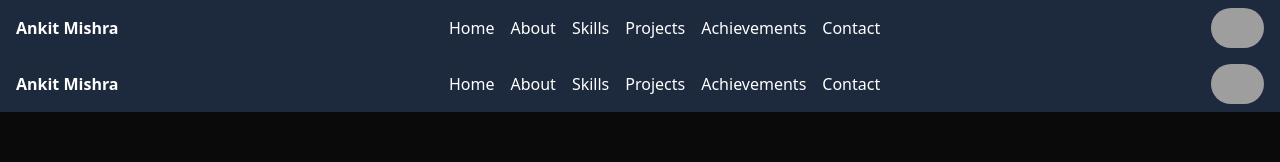
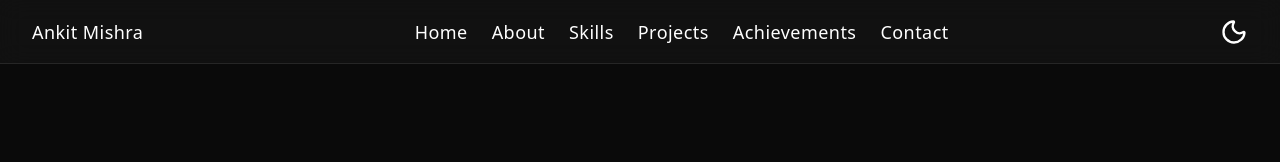
Before and after one commit to dev-ankit-mishra/Portfolio-Website, a React (Vite) app in the folder client/: page / in a window 1280 px wide. Shown: the top 162 px of the page. Built offline with nearby package versions, Linux system fonts and the light colour scheme; grey boxes are pictures that could not be loaded.

Commit message:
Updated the design of navbar

```diff
--- a/client/package.json
+++ b/client/package.json
@@ -11,6 +11,8 @@
   },
   "dependencies": {
     "@tailwindcss/vite": "^4.1.8",
+    "framer-motion": "^12.16.0",
+    "lucide-react": "^0.513.0",
     "motion": "^12.16.0",
     "react": "^19.1.0",
     "react-dom": "^19.1.0"
--- a/client/src/App.jsx
+++ b/client/src/App.jsx
@@ -11,7 +11,6 @@ import Footer from "./components/Footer";
 export default function App() {
   return (
     <>
-      <NavBar />
       <HeroPage />
       <About />
       <Skill />
--- a/client/src/components/HeroPage.jsx
+++ b/client/src/components/HeroPage.jsx
@@ -12,7 +12,7 @@ export default function HeroPage() {
   };
 
   return (
-    <section id="Home" className="w-full h-screen">
+    <section id="Home" className="w-full h-screen font-Inter">
       <NavBar />
 
       <main className="w-full h-screen flex flex-row justify-center items-center  text-neutral-200  bg-neutral-950">
--- a/client/src/components/NavBar.jsx
+++ b/client/src/components/NavBar.jsx
@@ -1,32 +1,42 @@
+import { Moon, Sun } from "lucide-react";
+import { useState } from "react";
+
 export default function NavBar() {
-  return (
-    <nav className="w-full h-14 flex items-center justify-between bg-slate-800 px-4 py-2 text-white">
-      <div>
-        <h4 className="font-bold">Ankit Mishra</h4>
-      </div>
+  const [theme, setTheme] = useState(true);
 
-      <ul className="flex items-center gap-4">
-        {["Home", "About", "Skills", "Projects", "Achievements", "Contact"].map(
-          (item) => (
+  const navItemsList = [
+    "Home",
+    "About",
+    "Skills",
+    "Projects",
+    "Achievements",
+    "Contact",
+  ];
+
+  const navItems = navItemsList.map((item) => (
     <li key={item}>
       <a
         href={`#${item}`}
-                className="hover:text-blue-400 font-medium transition"
+        className=" hover:text-blue-400 font-normal transition"
       >
         {item}
       </a>
     </li>
-          )
-        )}
-      </ul>
+  ));
 
-      <a href="https://github.com/dev-ankit-mishra">
-        <img
-          className="h-10 rounded-full"
-          alt="Github"
-          src="https://github.githubassets.com/assets/GitHub-Mark-ea2971cee799.png"
-        />
-      </a>
+  const toggleTheme = () => {
+    return setTheme((prev) => !prev);
+  };
+
+  return (
+    <nav className="w-full h-16 px-8 gap-6 text-lg tracking-wide  flex items-center justify-between fixed top-0 left-0  bg-neutral-900/60 backdrop-blur-md text-white border-b border-neutral-800 z-50">
+      <span className="">Ankit Mishra</span>
+
+      <ul className="flex items-center gap-6">{navItems}</ul>
+
+      <button onClick={toggleTheme} className="cursor-pointer ">
+        {theme ? <Moon className="w-7 h-7 " /> : <Sun className="w-7 h-7 " />}
+      </button>
     </nav>
   );
 }
```
Also changed, not shown: 1 other file (tests, documents, lock files or other folders). Lines whose indentation alone changed are shown as unchanged.
